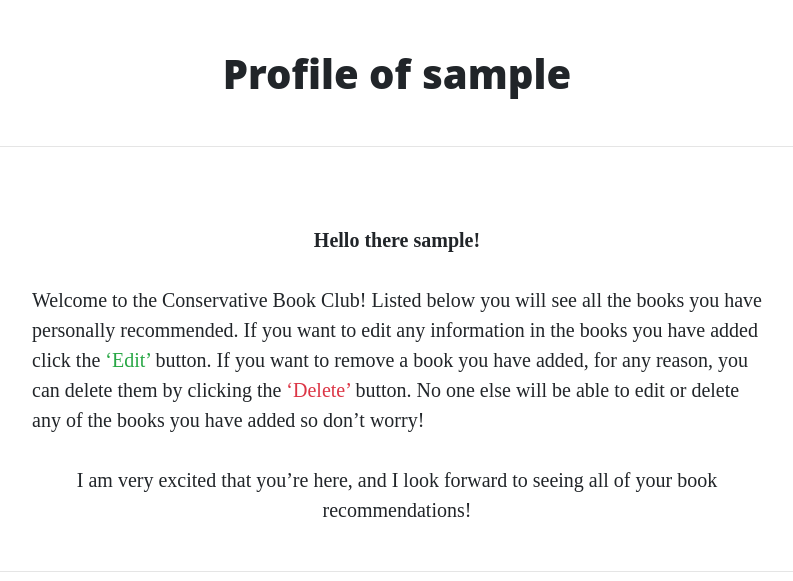
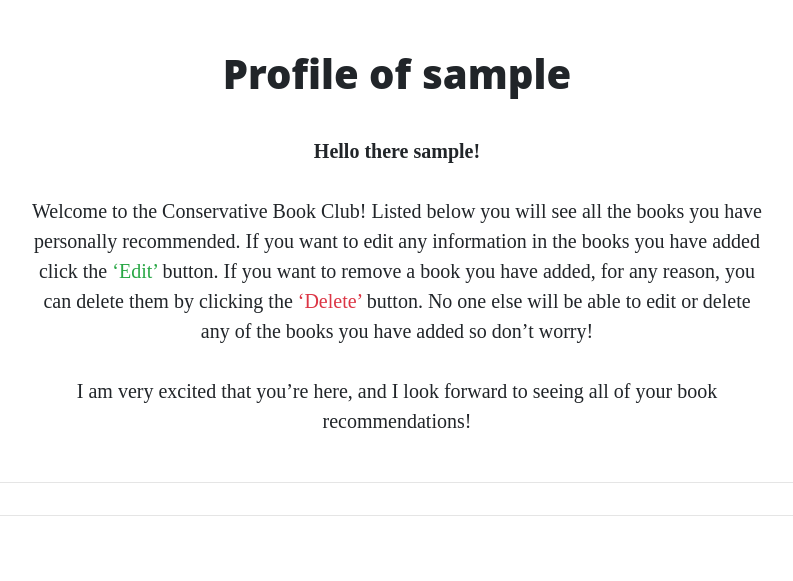
Before and after one commit to JosefinE7/MS3_book_club, a Flask app: a page that uses templates/profile.html in a window 1280 px wide. Shown: the part 628-1209 px from the top of the page, without its empty margins (243-1036 px from the left). Run offline with Flask 2, Linux system fonts and the light colour scheme; the visitor is signed in with stand-in values (Sample User, id 1); a database or web service that is not in the repository returns one stand-in record (values such as "Sample title"); some libraries are stand-ins or nearby versions.

Commit message:
Fix remove hr between h1 and p in profile

```diff
--- a/templates/profile.html
+++ b/templates/profile.html
@@ -2,11 +2,10 @@
 
 <h1 class="text-center">Profile of {{ username }}</h1>
 
-<hr class="mt-5 mb-5" />
 <div class="row">
 	<div class="col-lg-8 col-md-10 mx-auto">
 		<p class="text-center font-weight-bold">Hello there {{ username }}!</p>
-		<p>
+		<p class="text-center">
 			Welcome to the
 			<span class="">Conservative Book Club</span>! Listed below you will see
 			all the books you have personally recommended. If you want to edit any
@@ -55,16 +54,10 @@
 				>
 					<i class="fas fa-book-open"></i> Book Description
 				</button>
-				<a
-					href="{{ url_for('edit_book', book_id=book._id) }}"
-					class="btn btn-success btn-sm"
-					><i class="fas fa-pen"></i> Edit</a
-				>
-				<a
-					href="{{ url_for('delete_book', book_id=book._id) }}"
-					class="btn btn-danger btn-sm"
-					><i class="fas fa-trash-alt"></i> Delete</a
-				>
+				<a href="{{ url_for('edit_book', book_id=book._id) }}"
+					class="btn btn-success btn-sm"><i class="fas fa-pen"></i> Edit</a>
+				<a href="{{ url_for('delete_book', book_id=book._id) }}"
+					class="btn btn-danger btn-sm"><i class="fas fa-trash-alt"></i> Delete</a>
 			</div>
 			<!-- / Collapse buttons -->
 
```
